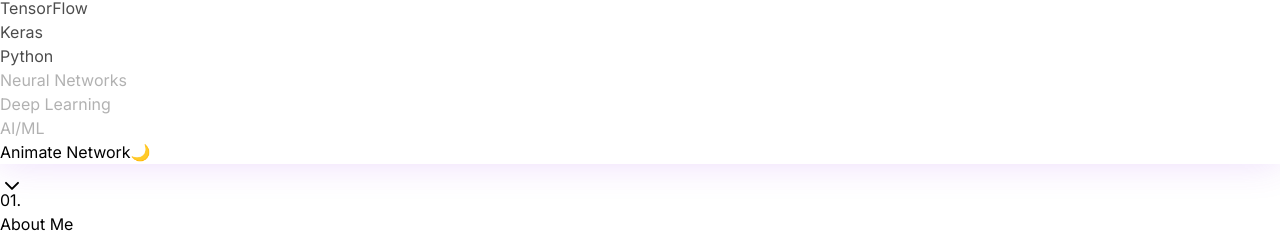
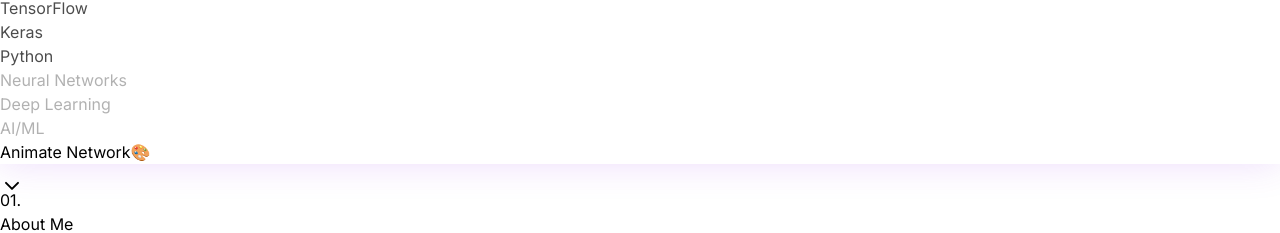
Before and after one commit to Arnavsharma2/Personal-Website, a Next.js app: page / in a window 1280 px wide. Shown: the part 2212-2445 px from the top of the page. Built offline with nearby package versions, Linux system fonts and the light colour scheme.

Commit message:
default theme to neon

```diff
--- a/components/Hero.tsx
+++ b/components/Hero.tsx
@@ -68,7 +68,7 @@
   const [showStats, setShowStats] = useState(false)
   const [statsShownOnce, setStatsShownOnce] = useState(false)
   const [soundEnabled, setSoundEnabled] = useState(false)
-  const [themeMode, setThemeMode] = useState<'default' | 'cyber' | 'neon'>('default')
+  const [themeMode, setThemeMode] = useState<'default' | 'cyber' | 'neon'>('neon')
 
   // Roles for typing animation - based on actual work
   const roles = useMemo(() => [
```
